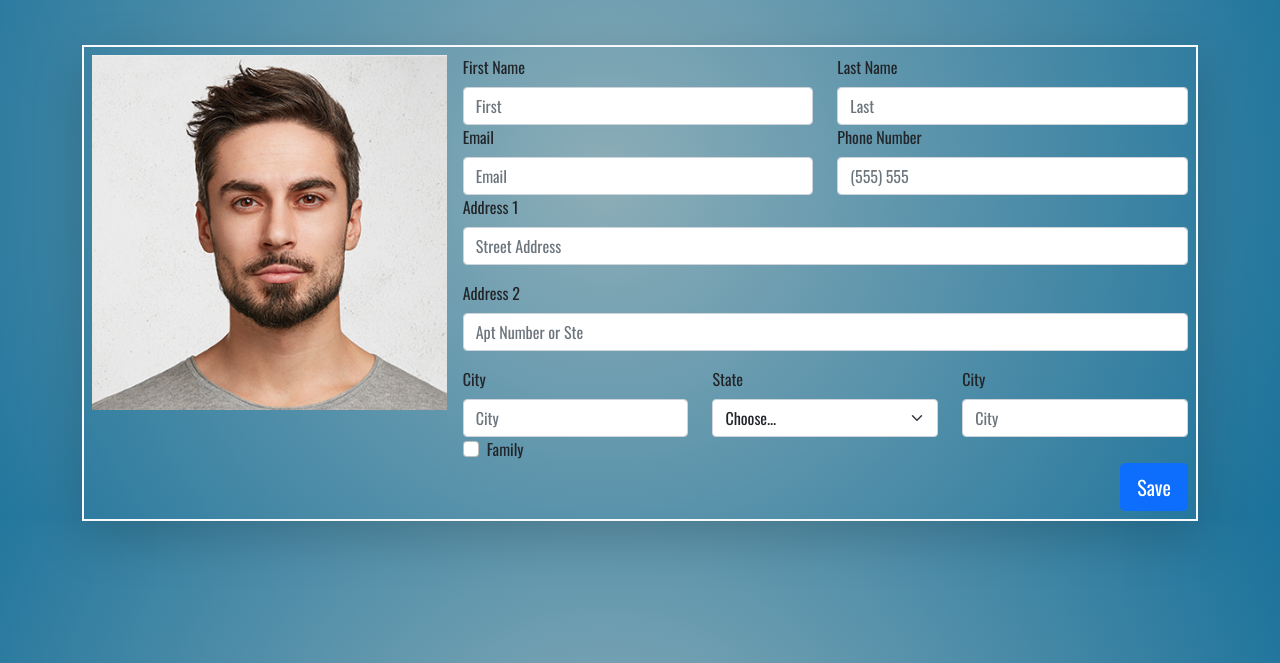
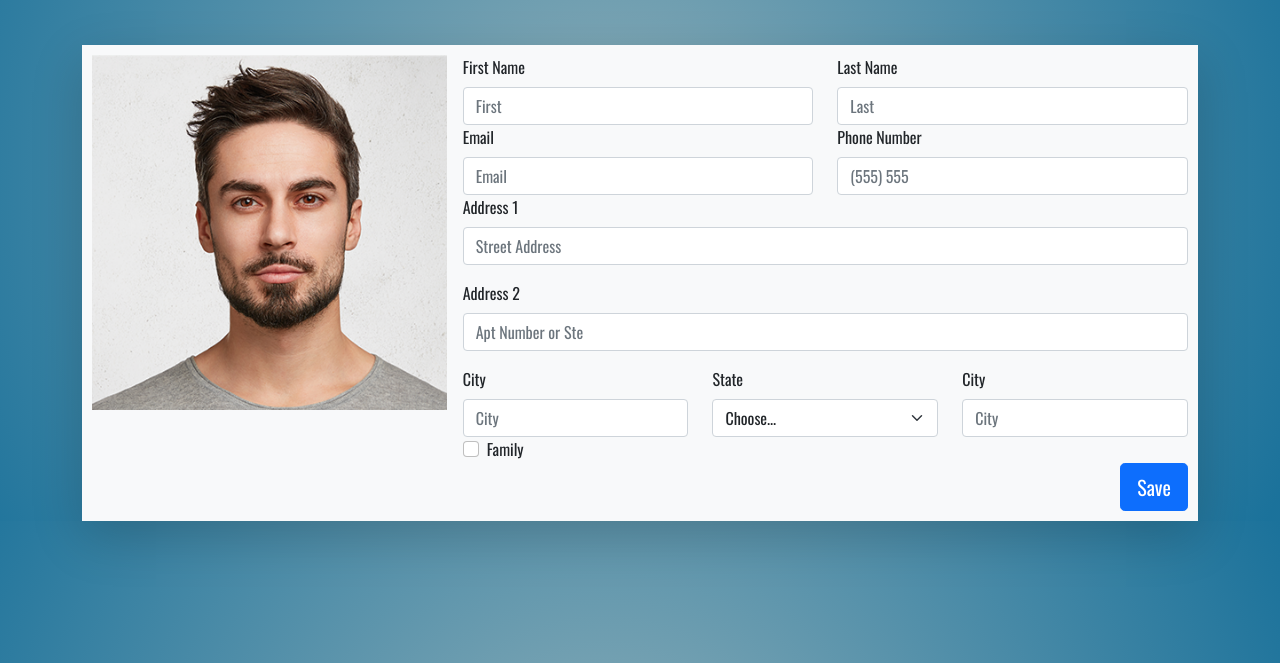
Before and after one commit to WILLIAMTHEWEST1/addressbook, a plain HTML site: page index.html in a window 1280 px wide. Shown: the part 137-800 px from the top of the page. Drawn offline with nearby package versions, Linux system fonts and the light colour scheme.

Commit message:
bg-light

```diff
--- a/index.html
+++ b/index.html
@@ -32,7 +32,7 @@
 
     <body class="h-100">
         <main class="container mt-5">
-            <div class="shadow-lg border border-2 border-light">
+            <div class="shadow-lg bg-light border border-2 border-light">
                 <form>
                     <div class="row p-2 g-3">
                         <!--image column-->
```
